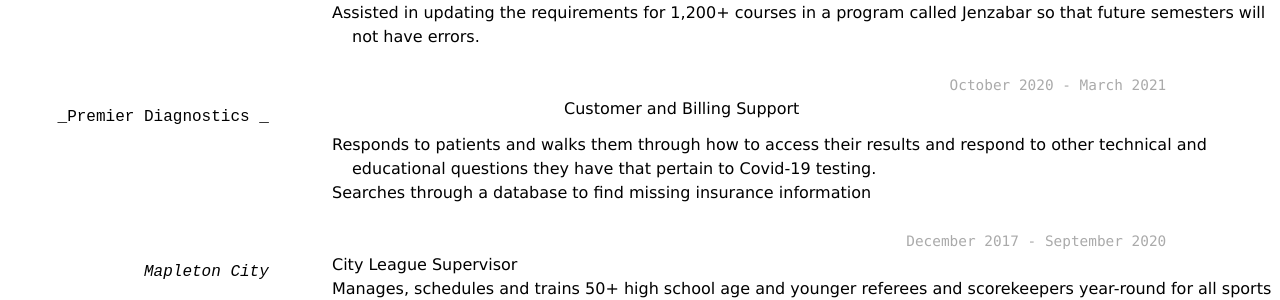
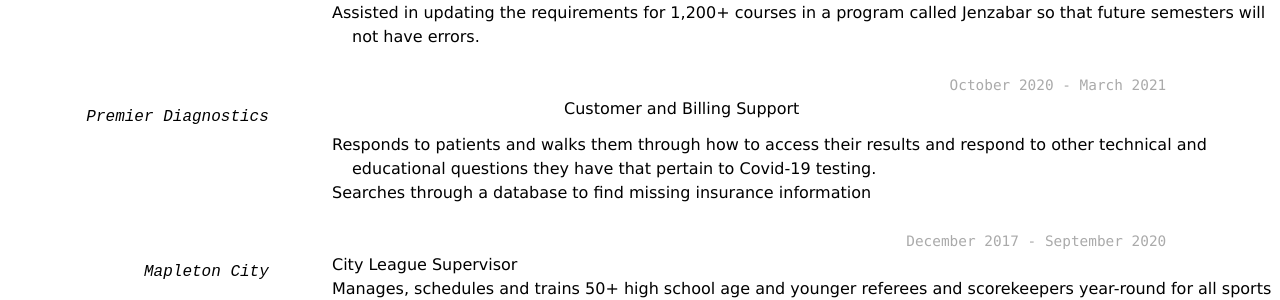
Before and after one commit to Owerowe90/owenrowe2.0_resume, a Jekyll site: the page built from docs/index.md, in a window 1280 px wide. Shown: the part 669-969 px from the top of the page. Built offline with Jekyll 4.4.1, drawn with Linux system fonts in a browser that asks for light colours.

```diff
--- a/docs/index.md
+++ b/docs/index.md
@@ -39,7 +39,7 @@ General Education
 
 
 `October 2020 - March 2021`
-### _Premier Diagnostics _
+### _Premier Diagnostics_
 - Customer and Billing Support
 
 - Responds to patients and walks them through how to access their results and respond to other technical and educational questions they have that pertain to Covid-19 testing.
```
